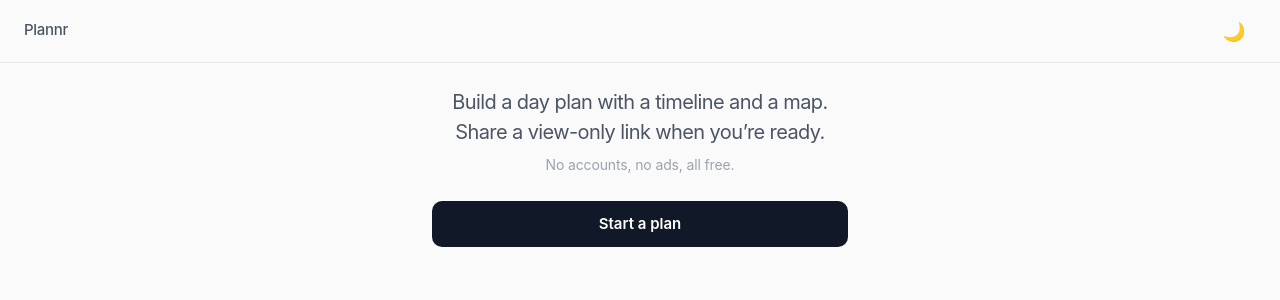
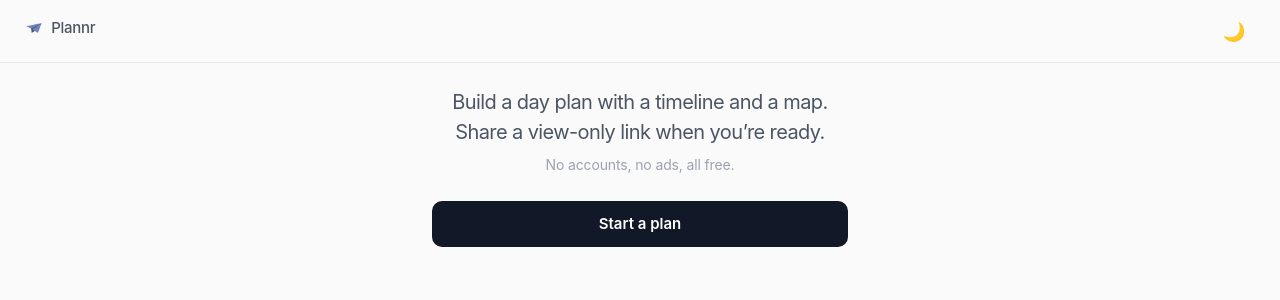
Before and after one commit to ryazlee/plannr, a React (Vite) app: page / in a window 1280 px wide. Shown: the top 300 px of the page. Built offline with nearby package versions, Linux system fonts and the light colour scheme.

Commit message:
Put the paper plane beside Plannr in the header and keep the editor copy short.
Co-authored-by: Cursor <cursoragent@cursor.com>

```diff
--- a/src/components/AddEventPanel.tsx
+++ b/src/components/AddEventPanel.tsx
@@ -1,4 +1,4 @@
-import { ExternalLink, MapPin } from 'lucide-react'
+import { ExternalLink, Plus } from 'lucide-react'
 import PeopleChips from './PeopleChips'
 import Button from './Button'
 import EventMiniMap from './EventMiniMap'
@@ -97,7 +97,7 @@ export default function AddEventPanel({
                 value={link}
                 onChange={(event) => onLinkChange(event.target.value)}
                 onFocus={onPrepareNew}
-                placeholder="opentable.com/… (optional)"
+                placeholder="opentable.com/…"
               />
               {linkHref ? (
                 <a
@@ -140,7 +140,7 @@ export default function AddEventPanel({
 
           <Button
             label="Add event"
-            icon={<MapPin size={16} />}
+            icon={<Plus size={16} />}
             variant={title.trim() ? 'primary' : 'secondary'}
             block
             onClick={onAddEvent}
--- a/src/components/AppHeader.tsx
+++ b/src/components/AppHeader.tsx
@@ -23,7 +23,16 @@ export default function AppHeader({
         <div className="brand-block">
           <div className="brand-row">
             <h1 className="brand">
-              <Link to="/">{title}</Link>
+              <Link to="/">
+                <img
+                  className="brand__mark"
+                  src={`${import.meta.env.BASE_URL}favicon.png`}
+                  alt=""
+                  width={24}
+                  height={24}
+                />
+                <span>{title}</span>
+              </Link>
             </h1>
             {showMode ? (
               <span className={`mode-tag mode-tag--${mode}`}>{mode === 'editing' ? 'Edit' : 'View'}</span>
--- a/src/components/PeoplePanel.tsx
+++ b/src/components/PeoplePanel.tsx
@@ -34,7 +34,7 @@ export default function PeoplePanel({
                 </button>
               ))
             ) : (
-              <p className="empty-hint">Add who’s coming. New events include everyone by default.</p>
+              <p className="empty-hint">Add who’s coming.</p>
             )}
           </div>
 
@@ -50,6 +50,7 @@ export default function PeoplePanel({
               }}
               placeholder="Name"
               className="input"
+              aria-label="Add a person"
             />
             <Button label="Add" onClick={onAddPerson} />
           </div>
--- a/src/components/TimelinePanel.tsx
+++ b/src/components/TimelinePanel.tsx
@@ -38,7 +38,7 @@ export default function TimelinePanel({
     <div className="planner-timeline">
       <SectionCard title="Timeline" plain>
         {events.length === 0 ? (
-          <p className="empty-hint">Add a title to create an event. A map pin is optional.</p>
+          <p className="empty-hint">No events yet.</p>
         ) : (
           <div className="stack stack--tight">
             {events.map((event, index) => {
@@ -110,7 +110,7 @@ export default function TimelinePanel({
                           value={event.link}
                           onChange={(change) => onUpdateEvent(event.id, 'link', change.target.value)}
                           onFocus={() => onSelectEvent(event.id)}
-                          placeholder="Link (optional)"
+                          placeholder="Link"
                           aria-label={`Event ${index + 1} link`}
                         />
                         {eventHref ? (
--- a/src/index.css
+++ b/src/index.css
@@ -169,18 +169,33 @@ a {
 
 .brand {
   margin: 0;
-  display: inline-block;
   font-size: 1.125rem;
   font-weight: 600;
   letter-spacing: -0.02em;
   line-height: 1.25;
-  text-decoration: none;
   color: var(--text);
 }
 
 .brand a {
+  display: inline-flex;
+  align-items: center;
+  gap: 0.45rem;
+  min-width: 0;
   color: inherit;
   text-decoration: none;
+}
+
+.brand__mark {
+  width: 1.5rem;
+  height: 1.5rem;
+  flex-shrink: 0;
+  display: block;
+  object-fit: contain;
+}
+
+.app-header--quiet .brand__mark {
+  width: 1.25rem;
+  height: 1.25rem;
 }
 
 .home {
```
